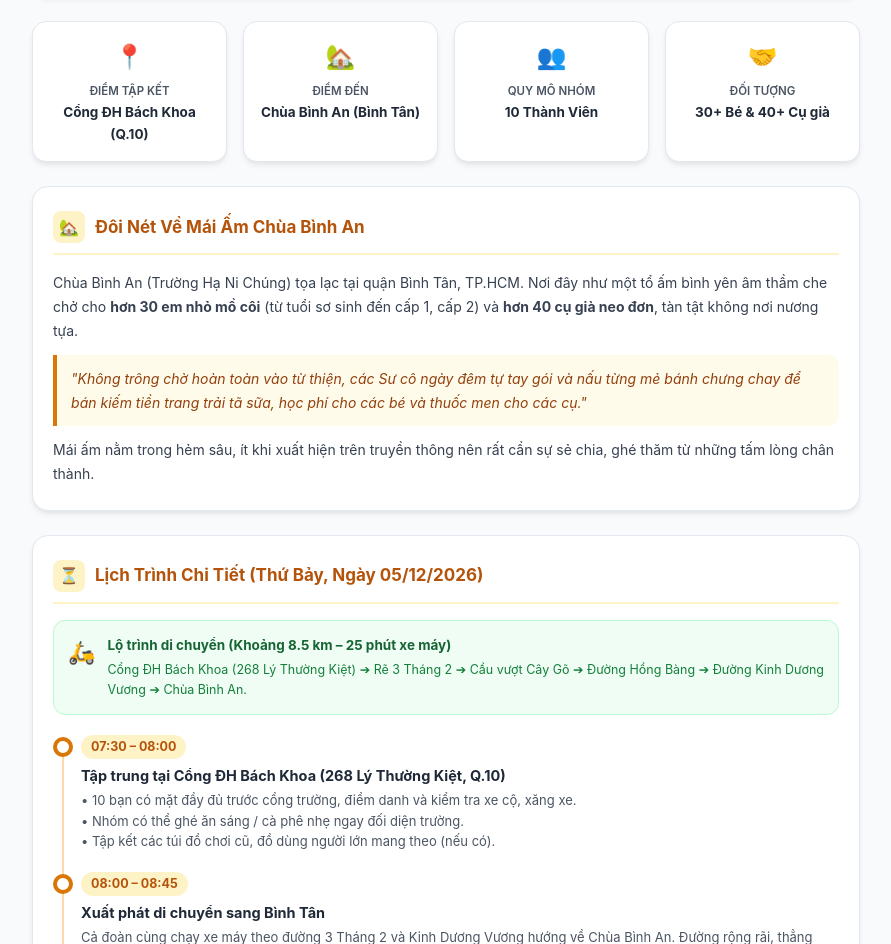
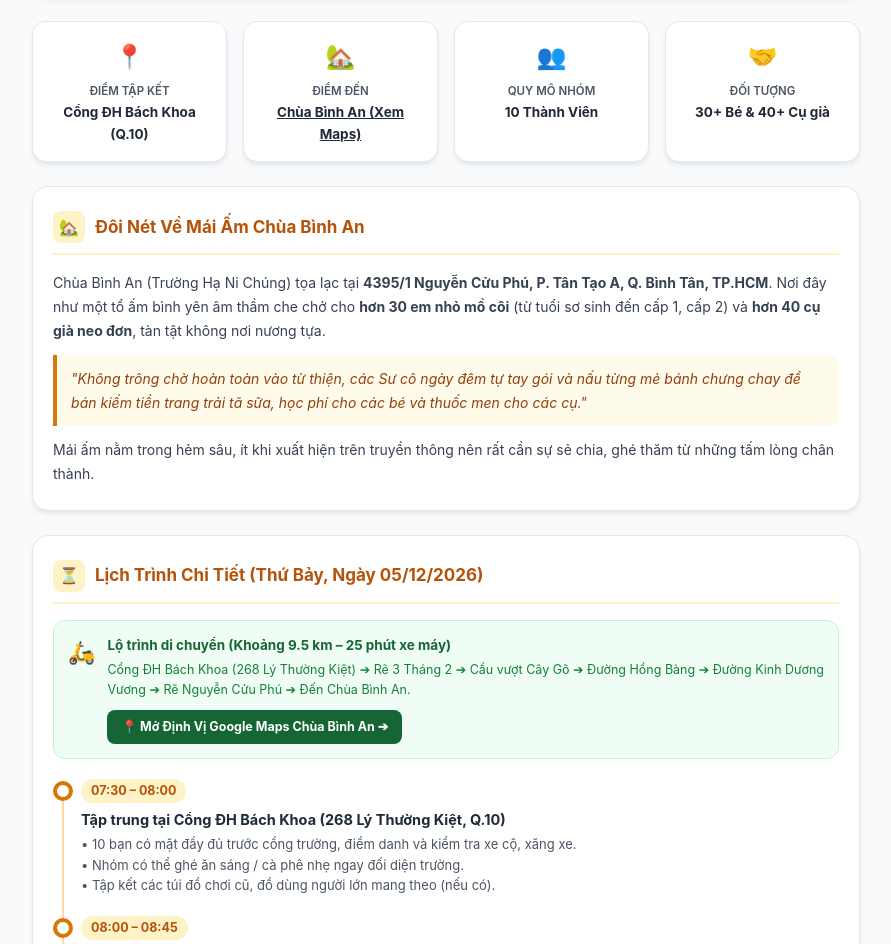
Before and after one commit to Hiep-Bi/thien-nguyen-chua-binh-an, a plain HTML site: page index.html in a window 1280 px wide. Shown: the part 640-1584 px from the top of the page, without its empty margins (194-1085 px from the left). Drawn offline with Linux system fonts and the light colour scheme.

Commit message:
Them dia chi chinh xac va link Google Maps Chua Binh An

```diff
--- a/index.html
+++ b/index.html
@@ -547,7 +547,7 @@
       <div class="info-box">
         <span class="icon">🏡</span>
         <span class="label">Điểm Đến</span>
-        <span class="val">Chùa Bình An (Bình Tân)</span>
+        <span class="val"><a href="https://share.google/LwZzILqKpzudLwFeT" target="_blank" style="color: inherit; text-decoration: underline;">Chùa Bình An (Xem Maps)</a></span>
       </div>
       <div class="info-box">
         <span class="icon">👥</span>
@@ -569,7 +569,7 @@
       </div>
       <div class="story-content">
         <p>
-          Chùa Bình An (Trường Hạ Ni Chúng) tọa lạc tại quận Bình Tân, TP.HCM. Nơi đây như một tổ ấm bình yên âm thầm che chở cho <strong>hơn 30 em nhỏ mồ côi</strong> (từ tuổi sơ sinh đến cấp 1, cấp 2) và <strong>hơn 40 cụ già neo đơn</strong>, tàn tật không nơi nương tựa.
+          Chùa Bình An (Trường Hạ Ni Chúng) tọa lạc tại <strong>4395/1 Nguyễn Cửu Phú, P. Tân Tạo A, Q. Bình Tân, TP.HCM</strong>. Nơi đây như một tổ ấm bình yên âm thầm che chở cho <strong>hơn 30 em nhỏ mồ côi</strong> (từ tuổi sơ sinh đến cấp 1, cấp 2) và <strong>hơn 40 cụ già neo đơn</strong>, tàn tật không nơi nương tựa.
         </p>
         <div class="story-highlight">
           "Không trông chờ hoàn toàn vào từ thiện, các Sư cô ngày đêm tự tay gói và nấu từng mẻ bánh chưng chay để bán kiếm tiền trang trải tã sữa, học phí cho các bé và thuốc men cho các cụ."
@@ -590,9 +590,14 @@
       <div class="route-banner">
         <div class="icon">🛵</div>
         <div>
-          <div class="route-title">Lộ trình di chuyển (Khoảng 8.5 km – 25 phút xe máy)</div>
+          <div class="route-title">Lộ trình di chuyển (Khoảng 9.5 km – 25 phút xe máy)</div>
           <div class="route-detail">
-            Cổng ĐH Bách Khoa (268 Lý Thường Kiệt) ➔ Rẽ 3 Tháng 2 ➔ Cầu vượt Cây Gõ ➔ Đường Hồng Bàng ➔ Đường Kinh Dương Vương ➔ Chùa Bình An.
+            Cổng ĐH Bách Khoa (268 Lý Thường Kiệt) ➔ Rẽ 3 Tháng 2 ➔ Cầu vượt Cây Gõ ➔ Đường Hồng Bàng ➔ Đường Kinh Dương Vương ➔ Rẽ Nguyễn Cửu Phú ➔ Đến Chùa Bình An.
+          </div>
+          <div style="margin-top: 10px;">
+            <a href="https://share.google/LwZzILqKpzudLwFeT" target="_blank" style="display: inline-flex; align-items: center; gap: 6px; background: #166534; color: #ffffff; padding: 7px 14px; border-radius: 8px; font-size: 12.5px; font-weight: 700; text-decoration: none;">
+              📍 Mở Định Vị Google Maps Chùa Bình An ➔
+            </a>
           </div>
         </div>
       </div>
```
